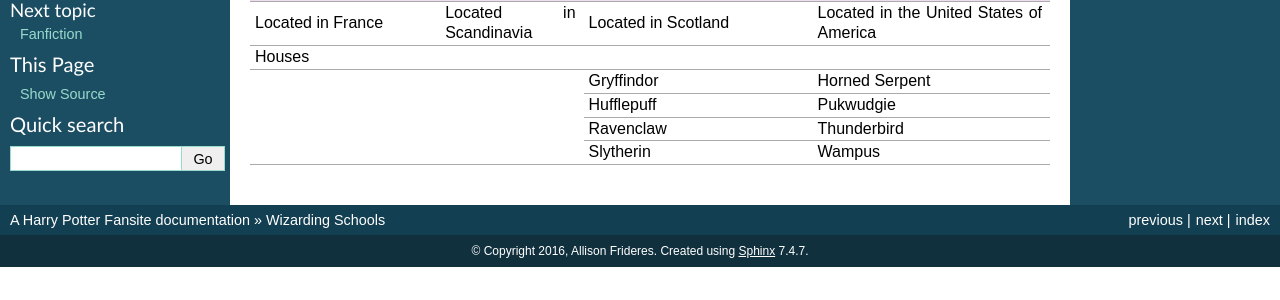
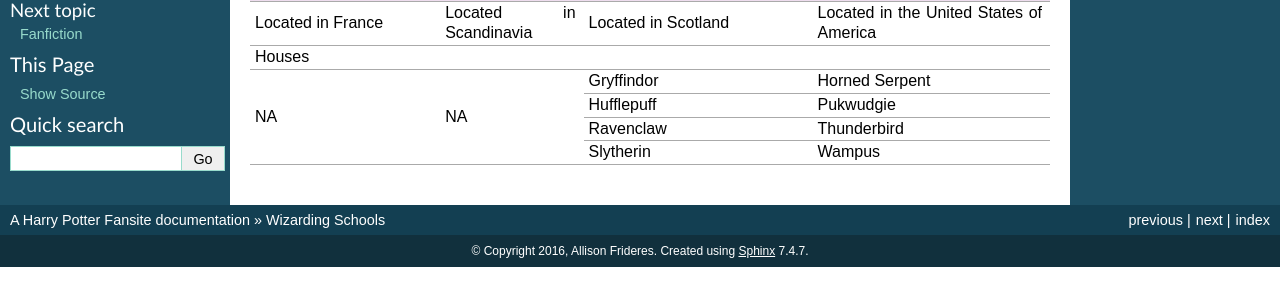
Before and after one commit to AshMad95/harrypotter, a Sphinx documentation site: the page built from source/wizarding_schools/wizarding_schools.rst, in a window 1280 px wide. Shown: the part 186-486 px from the top of the page. Built offline with Sphinx 7.4.7, drawn with Linux system fonts in a browser that asks for light colours.

Commit message:
Fixed a line error

```diff
--- a/source/wizarding_schools/wizarding_schools.rst
+++ b/source/wizarding_schools/wizarding_schools.rst
@@ -13,7 +13,7 @@ The 4 Main Wizarding Schools
 +-----------------------------+------------------------+--------------------------------------------+----------------------------------------------+
 |                             |                        |Gryffindor                                  | Horned Serpent                               |
 |                             |                        +--------------------------------------------+----------------------------------------------+
-|                             |                        |Hufflepuff                                  | Pukwudgie                                    |
+|             NA              |          NA            |Hufflepuff                                  | Pukwudgie                                    |
 |                             |                        +--------------------------------------------+----------------------------------------------+
 |                             |                        |Ravenclaw                                   | Thunderbird                                  |
 |                             |                        +--------------------------------------------+----------------------------------------------+
```
